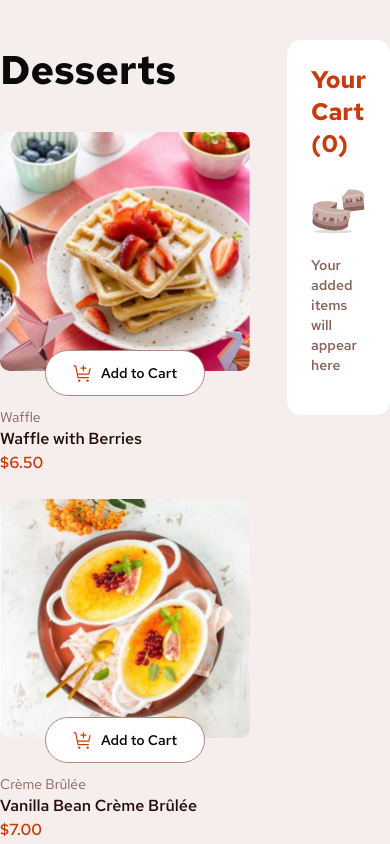
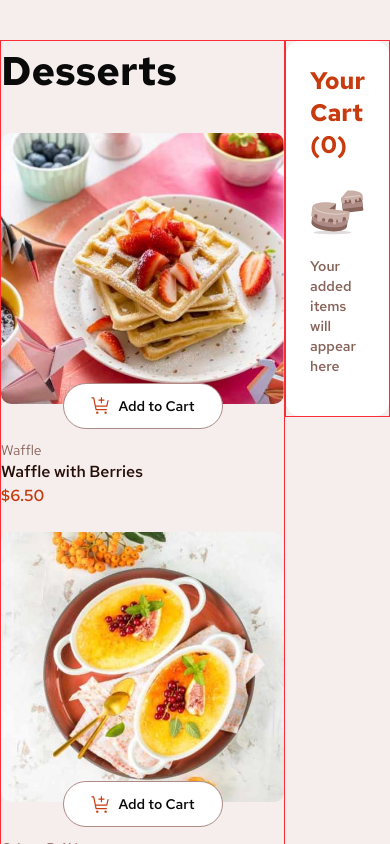
Before and after one commit to j0hnr0/Product-list-with-cart, a Next.js app: page / in a window 390 px wide. Shown: the top 844 px of the page. Built offline with nearby package versions, Linux system fonts and the light colour scheme.

Commit message:
breakpoint 1216 1191

```diff
--- a/app/_components/product-section.js
+++ b/app/_components/product-section.js
@@ -18,7 +18,7 @@ export default function ProductSection() {
   });
 
   return (
-    <section className="max-w-[800px]">
+    <section className="max-w-[800px] border-[1px] border-red-500">
       <h1 className="text-[40px] font-bold font-red-hat-bold">Desserts</h1>
       {isLoading && (
         <div className="flex justify-center">
--- a/app/_components/product.js
+++ b/app/_components/product.js
@@ -18,11 +18,11 @@ export default function Product({ id, imageURL, imageThumbnail, category, name,
   const quantity = productInCart ? productInCart.quantity : 0;
 
   return (
-    <div>
+    <div className="flex-1 min-w-[250px]">
       <div className="relative">
         <Image
           src={imageURL}
-          className={clsx(`rounded-lg w-full h-auto max-w-[250px]`, {
+          className={clsx(`rounded-lg w-full h-auto max-1216:max-w-[250px] max-1191:max-w-none`, {
             "border-[2px] border-custom-red": isClicked === true,
             "border-0 border-transparent": isClicked === false,
           })}
--- a/app/_components/your-cart-section.js
+++ b/app/_components/your-cart-section.js
@@ -8,7 +8,7 @@ export default function YourCartSection() {
   const totalQuantity = useSelector((state) => state.cart.totalQuantity);
 
   return (
-    <section className="w-full flex justify-end">
+    <section className="w-full flex justify-end border-[1px] border-red-500">
       <div className="w-full max-w-96 bg-white rounded-xl p-6 pb-10">
         <h2 className="font-red-hat-bold font-bold text-custom-red text-2xl">
           Your Cart ({totalQuantity})
--- a/app/globals.css
+++ b/app/globals.css
@@ -12,6 +12,9 @@
     --color-custom-gray: #AD8A85;
     --color-custom-gray2: #FCF8F6;
     --color-custom-white: #F5EEEC;
+
+    --breakpoint-1216: 1216px;
+    --breakpoint-1191: 1191px
 }
 
 .font-red-hat-bold {
```
